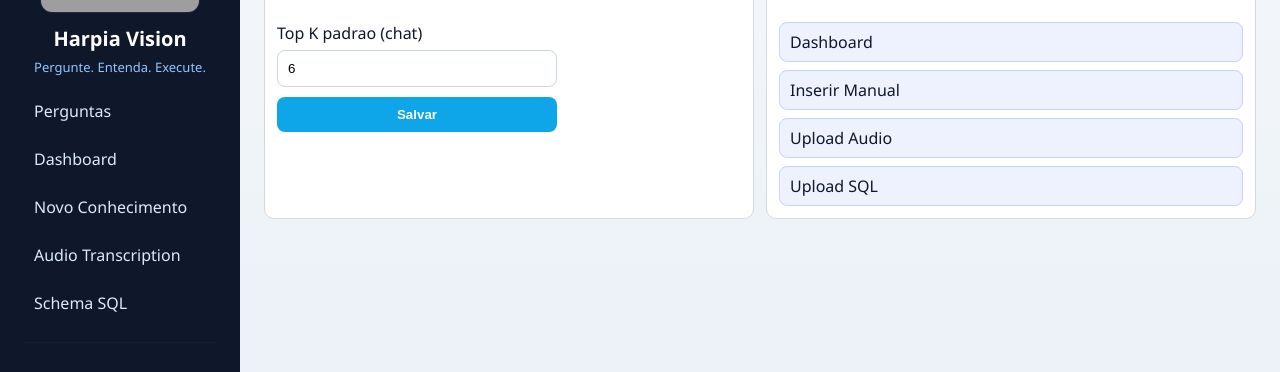
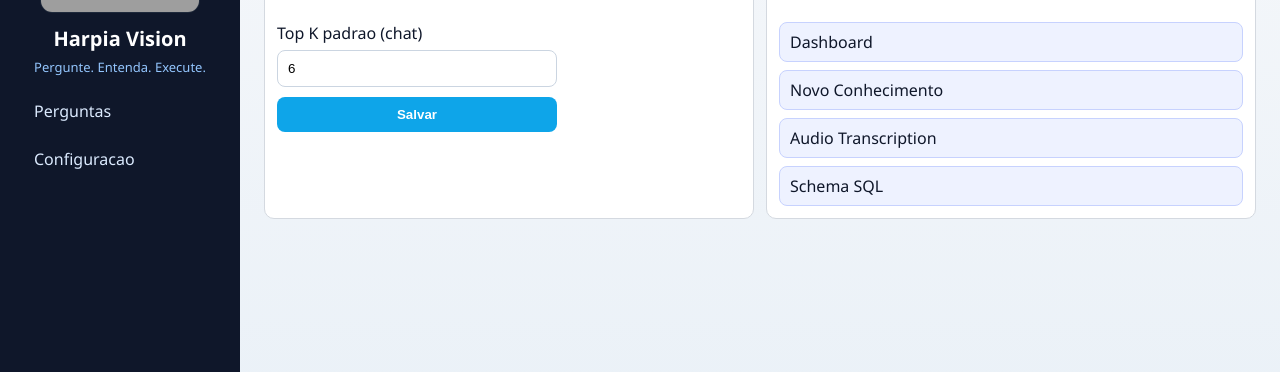
Before and after one commit to Brunom-Oliveira/IA_hpw, a React (Vite) app in the folder frontend/: page /settings in a window 1280 px wide. Shown: the part 132-504 px from the top of the page. Built offline with nearby package versions, Linux system fonts and the light colour scheme; no server answers; grey boxes are pictures that could not be loaded.

Commit message:
ui: simplificacao do sidebar e migracao de links administrativos para configuracao

```diff
--- a/frontend/src/App.jsx
+++ b/frontend/src/App.jsx
@@ -22,11 +22,6 @@ export default function App() {
         <p className="sidebar-tagline">Pergunte. Entenda. Execute.</p>
         <nav>
           <Link to="/chat">Perguntas</Link>
-          <Link to="/dashboard">Dashboard</Link>
-          <Link to="/add">Novo Conhecimento</Link>
-          <Link to="/upload-audio">Audio Transcription</Link>
-          <Link to="/upload-sql">Schema SQL</Link>
-          <hr className="nav-divider" />
           <Link to="/settings">Configuracao</Link>
         </nav>
       </aside>
--- a/frontend/src/pages/Settings.jsx
+++ b/frontend/src/pages/Settings.jsx
@@ -52,9 +52,9 @@ export default function Settings() {
           <h3>Administracao</h3>
           <div className="settings-links">
             <Link to="/dashboard">Dashboard</Link>
-            <Link to="/add">Inserir Manual</Link>
-            <Link to="/upload-audio">Upload Audio</Link>
-            <Link to="/upload-sql">Upload SQL</Link>
+            <Link to="/add">Novo Conhecimento</Link>
+            <Link to="/upload-audio">Audio Transcription</Link>
+            <Link to="/upload-sql">Schema SQL</Link>
           </div>
         </article>
       </div>
```
Also changed, not shown: 1 other file (tests, documents, lock files or other folders).
